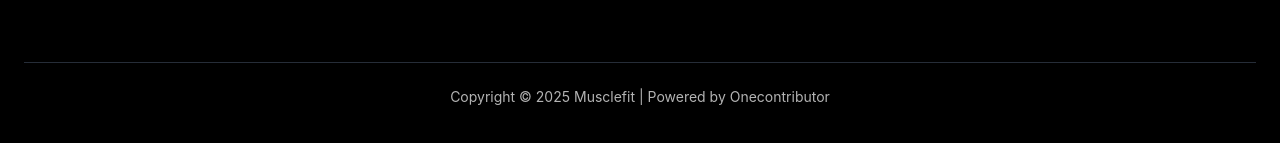
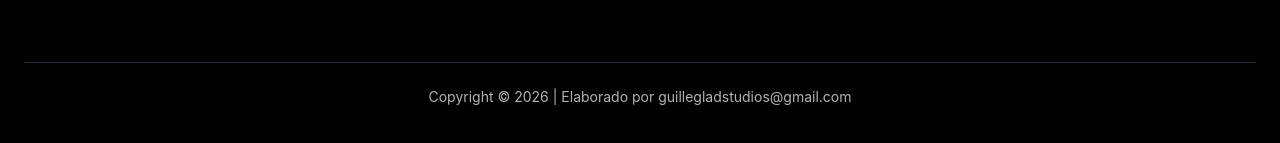
Before and after one commit to GuilleGlad/fitness_web, a React (Create React App) app: page / in a window 1280 px wide. Shown: the part 4334-4477 px from the top of the page. Built offline with nearby package versions, Linux system fonts and the light colour scheme; no server answers.

Commit message:
resolviendo visibilidad de recetas y ejercicios

```diff
--- a/src/components/ExerciseCardGrid.jsx
+++ b/src/components/ExerciseCardGrid.jsx
@@ -1,6 +1,7 @@
 import React, { useState, useEffect, useCallback } from 'react';
 import ExerciseCard from './ExerciseCard';
 import Reveal from './Reveal';
+import { createPortal } from 'react-dom';
 
 const ExerciseCardGrid = ({ exercises, title = 'Ejercicios', loading = false }) => {
   const [selectedIndex, setSelectedIndex] = useState(null);
@@ -164,7 +165,7 @@ const ExerciseCardGrid = ({ exercises, title = 'Ejercicios', loading = false })
       </div>
 
       {/* Modal for detailed view */}
-      {isModalOpen && selectedIndex !== null && (
+      {isModalOpen && selectedIndex !== null && createPortal(
         <ExerciseCard
           title={exercises[selectedIndex].title}
           description={exercises[selectedIndex].description}
@@ -175,7 +176,7 @@ const ExerciseCardGrid = ({ exercises, title = 'Ejercicios', loading = false })
           total={exercises.length}
           onClose={handleClose}
         />
-      )}
+      ,document.body)}
     </div>
   );
 };
--- a/src/components/Footer.jsx
+++ b/src/components/Footer.jsx
@@ -6,7 +6,7 @@ import { faFacebook, faXTwitter, faYoutube, faInstagram, faTiktok } from '@forta
 import BigLink from './BigLink';
 import { Link } from 'react-router-dom';
 
-const Footer = ({ logoPath, email, trainerPhone, trainerAddress, facebook_url, x_url, youtube_url, instagram_url, tiktok_url, links, loading = false }) => {
+const Footer = ({ logoPath, email, trainerPhone, trainerAddress, facebook_url, x_url, youtube_url, instagram_url, tiktok_url, links, loading = false , title}) => {
   const defaultLogoPath = logoPath || '/images/Logo-01-1-1.png';
 
   return (
@@ -102,7 +102,7 @@ const Footer = ({ logoPath, email, trainerPhone, trainerAddress, facebook_url, x
 
       {/* Línea inferior */}
       <div className="mt-16 border-t border-gray-700 pt-6 text-center text-sm opacity-70">
-        Copyright © 2025 Musclefit | Powered by Onecontributor
+        Copyright © 2026 {title} | Elaborado por guillegladstudios@gmail.com
       </div>
 
     </footer>
--- a/src/components/RecipeCardGrid.jsx
+++ b/src/components/RecipeCardGrid.jsx
@@ -1,6 +1,7 @@
 import React, { useState, useEffect } from 'react';
 import RecipeCard from './RecipeCard';
 import Reveal from './Reveal';
+import {createPortal} from 'react-dom';
 
 const RecipeCardGrid = ({ recipes, title = 'Recetas', loading = false }) => {
   const [selectedIndex, setSelectedIndex] = useState(null);
@@ -155,7 +156,7 @@ const RecipeCardGrid = ({ recipes, title = 'Recetas', loading = false }) => {
       </div>
 
       {/* Modal for detailed view */}
-      {isModalOpen && selectedIndex !== null && (
+      {isModalOpen && selectedIndex !== null && createPortal(
         <RecipeCard
           title={recipes[selectedIndex].title}
           ingredients={recipes[selectedIndex].ingredients}
@@ -166,7 +167,7 @@ const RecipeCardGrid = ({ recipes, title = 'Recetas', loading = false }) => {
           total={recipes.length}
           onClose={handleClose}
         />
-      )}
+      ,document.body)}
     </div>
   );
 };
--- a/src/pages/Homepage.jsx
+++ b/src/pages/Homepage.jsx
@@ -788,7 +788,7 @@ function Homepage() {
                     <div className="bg-black flex-1">
                         {/* <Footer logoPath={logoPath} email={defaultEmail} links={["transformations", "about us", "pricing", "how to start", "faq"]}/> */}
                         <Reveal>
-                            <Footer logoPath={logoPath} email={trainerEmail} trainerPhone={trainerPhone} trainerAddress={trainerAddress} facebook_url={settings.facebook_link || ''} x_url={settings.x_link || ''} youtube_url={settings.youtube_link || ''} instagram_url={settings.instagram_link || ''} tiktok_url={settings.tiktok_link || ''} loading={settingsLoading} />
+                            <Footer logoPath={logoPath} email={trainerEmail} trainerPhone={trainerPhone} trainerAddress={trainerAddress} facebook_url={settings.facebook_link || ''} x_url={settings.x_link || ''} youtube_url={settings.youtube_link || ''} instagram_url={settings.instagram_link || ''} tiktok_url={settings.tiktok_link || ''} loading={settingsLoading} title={settings.titulo}/>
                         </Reveal>
                     </div>
                     <div className='separator lg:pt-32 pt-12 bg-black'></div>
```
